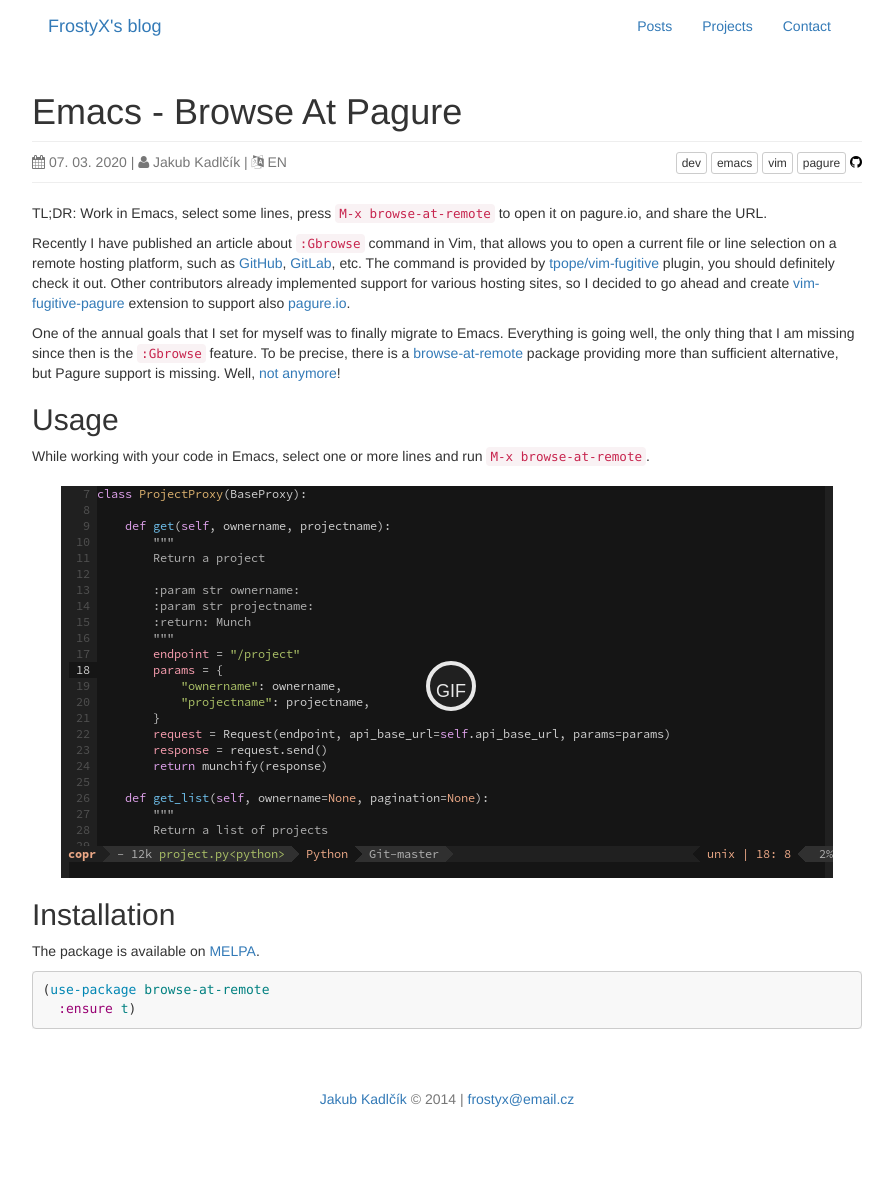
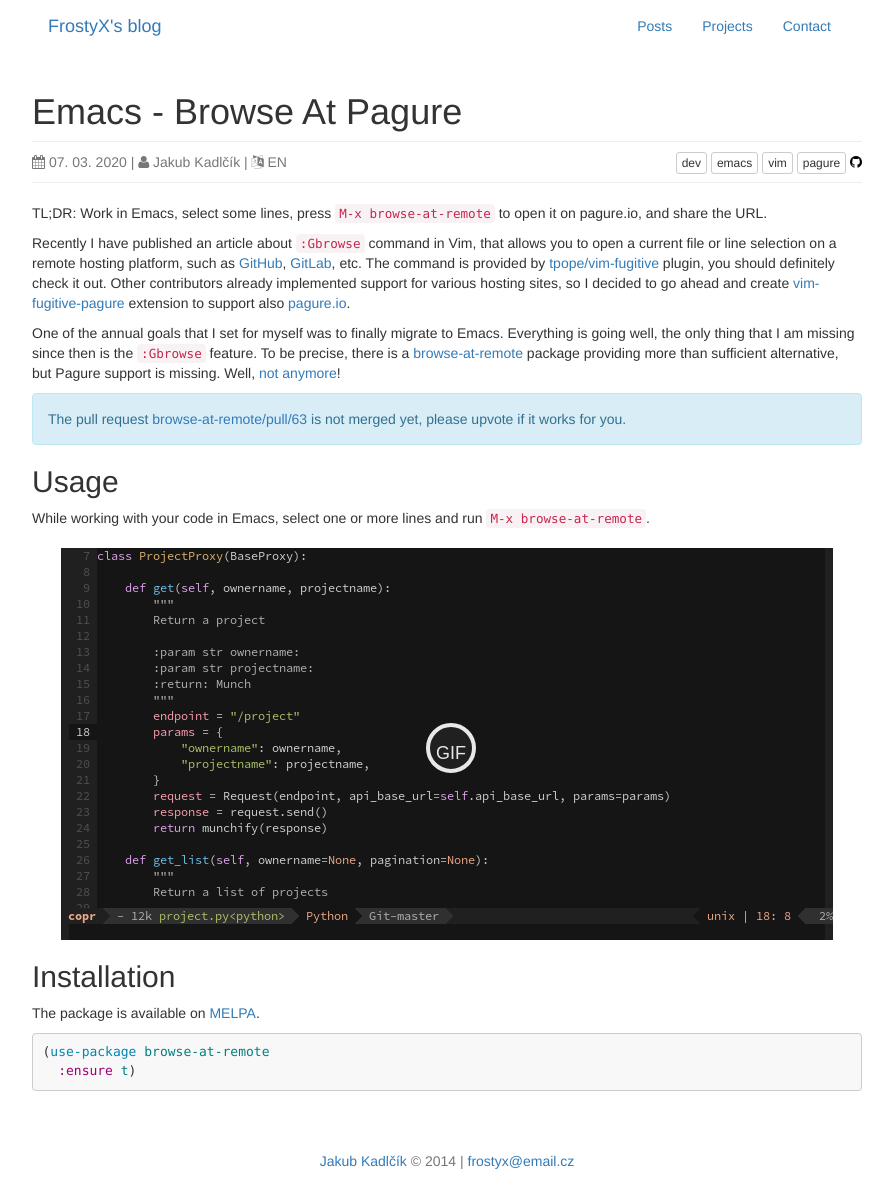
Before and after one commit to FrostyX/frostyx.github.io, a Jekyll site: the page built from _posts/2020-03-07-browse-at-pagure.md, in a window 1280 px wide. Shown: the whole page, without its empty margins (193-1086 px from the left). Built offline with Jekyll 4.4.1, drawn with Linux system fonts in a browser that asks for light colours; nearby versions of some CDN libraries; comment, search, counter and statistics services are not loaded; before the commit the page ends 1139 px from its top, so only the background shows below that.

Commit message:
Add an info box that the PR is not merged yet

```diff
--- a/_posts/2020-03-07-browse-at-pagure.md
+++ b/_posts/2020-03-07-browse-at-pagure.md
@@ -11,6 +11,11 @@
 
 One of the annual goals that I set for myself was to finally migrate to Emacs. Everything is going well, the only thing that I am missing since then is the `:Gbrowse` feature. To be precise, there is a [browse-at-remote][browse-at-remote] package providing more than sufficient alternative, but Pagure support is missing. Well, [not anymore][pr-63]!
 
+<div class="alert alert-info" role="alert">
+  The pull request
+  <a href="https://github.com/rmuslimov/browse-at-remote/pull/63">browse-at-remote/pull/63</a>
+  is not merged yet, please upvote if it works for you.
+</div>
 
 ## Usage
 
```
